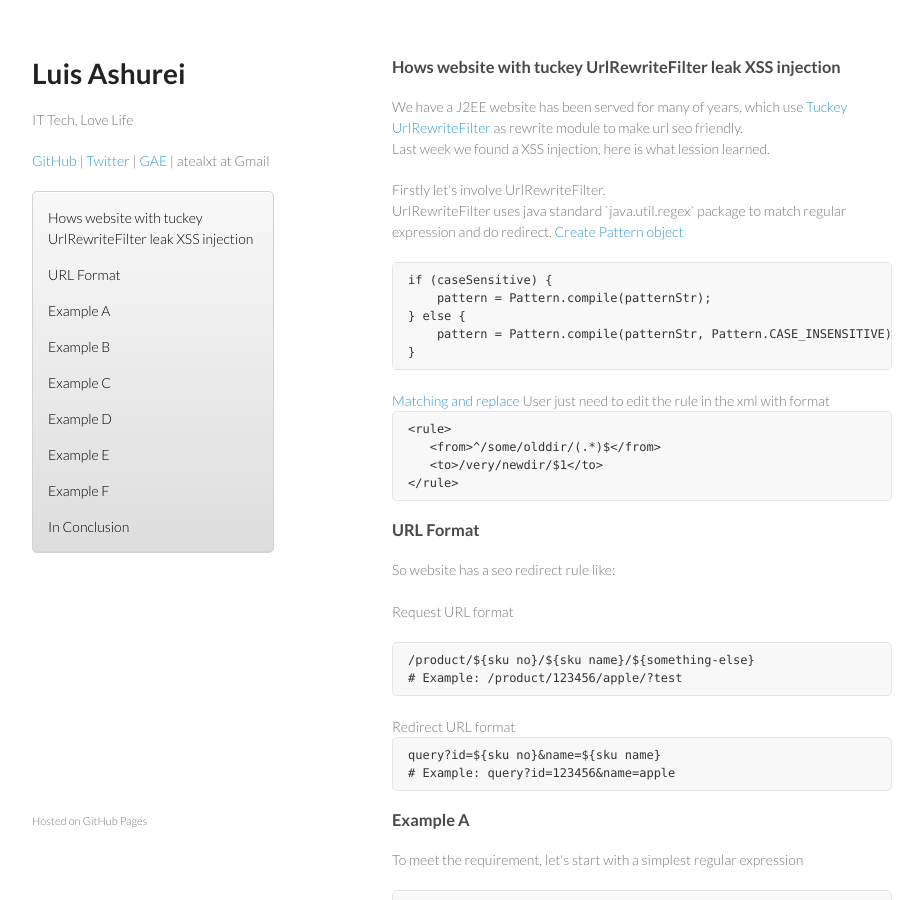
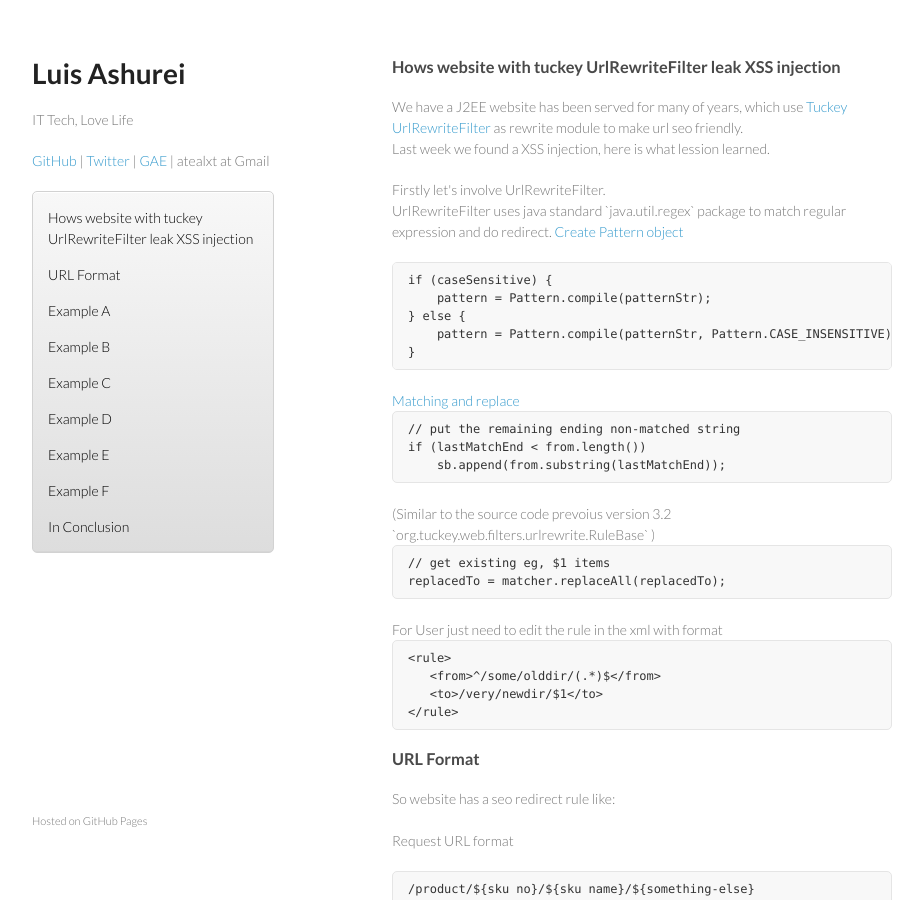
Before and after one commit to atealxt/atealxt.github.io, a Jekyll site: the page built from _posts/2014-10-09-hows-website-with-urlrewritefilter-leak-xss-injection.html, in a window 1280 px wide and 900 px high. Shown: the whole window, without its empty margins (178-1101 px from the left). Built offline with Jekyll 4.4.1, drawn with Linux system fonts in a browser that asks for light colours; comment, search, counter and statistics services are not loaded.

Commit message:
Update 2014-10-09-hows-website-with-urlrewritefilter-leak-xss-injection.html

```diff
--- a/_posts/2014-10-09-hows-website-with-urlrewritefilter-leak-xss-injection.html
+++ b/_posts/2014-10-09-hows-website-with-urlrewritefilter-leak-xss-injection.html
@@ -25,8 +25,17 @@ UrlRewriteFilter uses java standard `java.util.regex` package to match regular e
     pattern = Pattern.compile(patternStr, Pattern.CASE_INSENSITIVE);
 }
 </code></pre>
-<a href="https://code.google.com/p/urlrewritefilter/source/browse/trunk/src/main/java/org/tuckey/web/filters/urlrewrite/RuleBase.java">Matching and replace</a>
-User just need to edit the rule in the xml with format
+<a href="https://code.google.com/p/urlrewritefilter/source/browse/trunk/src/main/java/org/tuckey/web/filters/urlrewrite/substitution/PatternReplacer.java">Matching and replace</a>
+<pre><code>// put the remaining ending non-matched string
+if (lastMatchEnd < from.length())
+    sb.append(from.substring(lastMatchEnd));
+</code></pre>
+(Similar to the source code prevoius version 3.2 `org.tuckey.web.filters.urlrewrite.RuleBase` )
+<pre><code>// get existing eg, $1 items
+replacedTo = matcher.replaceAll(replacedTo);
+</code></pre>
+
+For User just need to edit the rule in the xml with format
 <pre><code>&lt;rule&gt;
    &lt;from&gt;^/some/olddir/(.*)$&lt;/from&gt;
    &lt;to&gt;/very/newdir/$1&lt;/to&gt;
```
